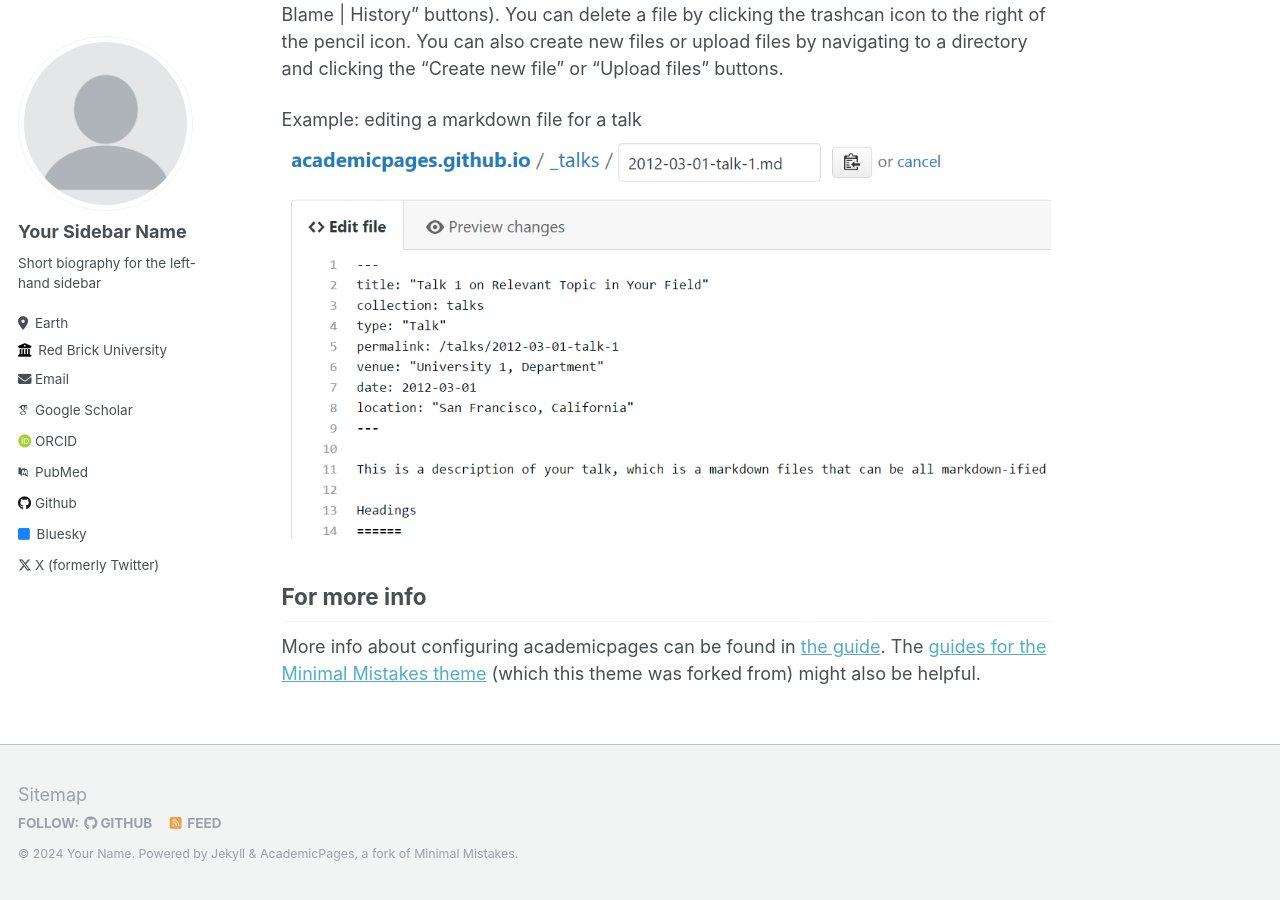
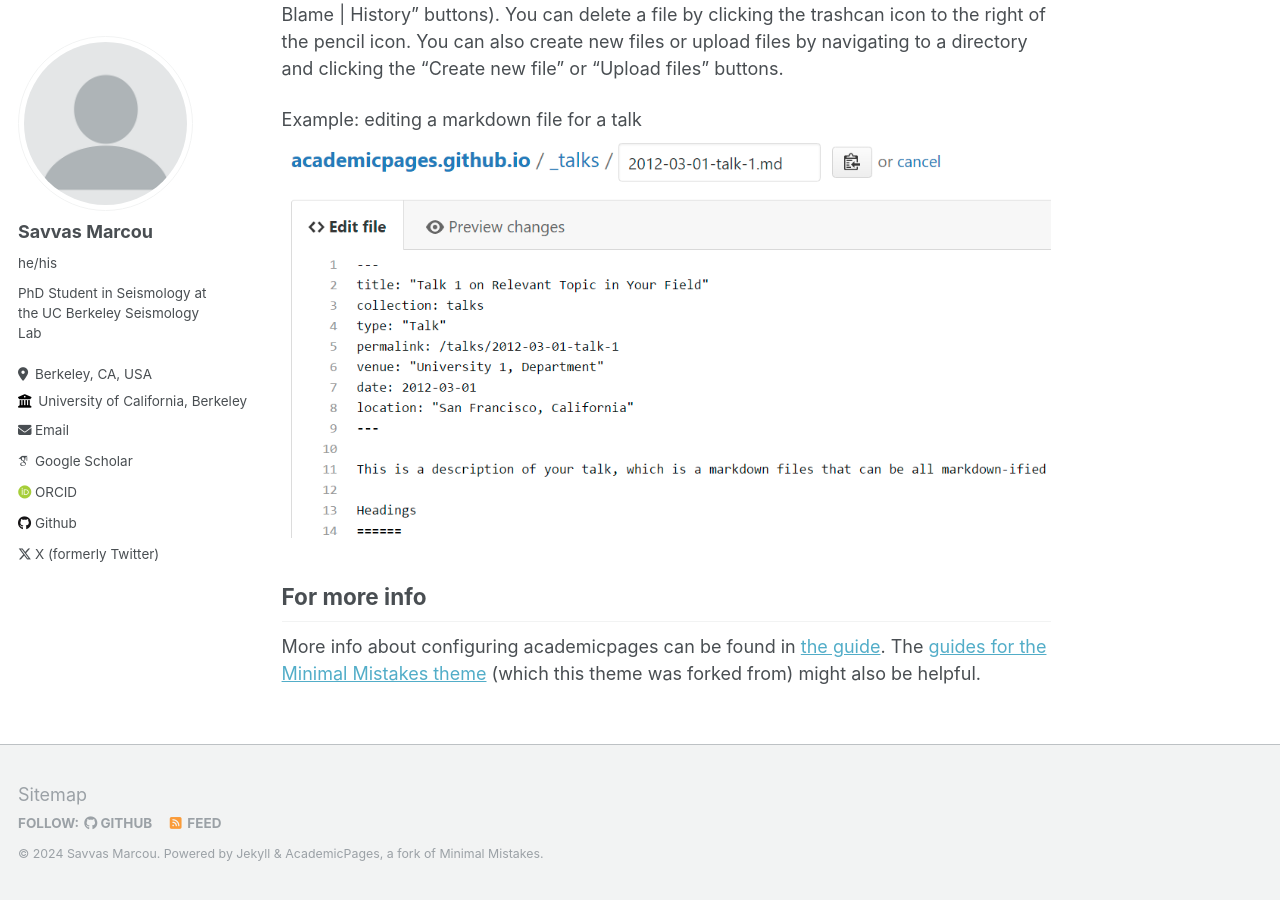
Before and after one commit to seismo-savi/seismo-savi.github.io, a Jekyll site: the page built from _pages/about.md, in a window 1280 px wide and 900 px high, scrolled down 2463 px. Built offline with Jekyll 4.4.1, drawn with Linux system fonts in a browser that asks for light colours; some web fonts are replaced; some of the changed text lies outside the part shown.

Commit message:
Update _config.yml

```diff
--- a/_config.yml
+++ b/_config.yml
@@ -8,13 +8,13 @@
 
 # Basic Site Settings
 locale                   : "en-US"
-title                    : "Your Name / Site Title"
+title                    : "Savvas Marcou"
 title_separator          : "-"
-name                     : &name "Your Name"
-description              : &description "personal description"
-url                      : https://academicpages.github.io # the base hostname & protocol for your site e.g. "https://mmistakes.github.io"
+name                     : &name "Savvas Marcou"
+description              : &description "Berkeley SeismoLab PhD Student"
+url                      : https://seismo-savi.github.io # the base hostname & protocol for your site e.g. "https://mmistakes.github.io"
 baseurl                  : "" # the subpath of your site, e.g. "/blog"
-repository               : "academicpages/academicpages.github.io"
+repository               : "seismo-savi/seismo-savi.github.io"
 
 # Site Author - The following control what appear as part of the author content on the side bar.
 #               If a field is blank the icon and link will not appear, otherwise it will be shown.
@@ -22,32 +22,32 @@ repository               : "academicpages/academicpages.github.io"
 author:
   # Biographic information
   avatar           : "profile.png"
-  name             : "Your Sidebar Name"
-  pronouns         : # example: "she/her"
-  bio              : "Short biography for the left-hand sidebar"
-  location         : "Earth"
-  employer         : "Red Brick University"
+  name             : "Savvas Marcou"
+  pronouns         : "he/his" # example: "she/her"
+  bio              : "PhD Student in Seismology at the UC Berkeley Seismology Lab"
+  location         : "Berkeley, CA, USA"
+  employer         : "University of California, Berkeley"
   uri              : # URL
-  email            : "none@example.org"
+  email            : "savvas.marcou@berkeley.edu"
 
   # Academic websites
   arxiv            : # URL - Update with the correct link to your profile
-  googlescholar    : "https://scholar.google.com/citations?user=PS_CX0AAAAAJ"
+  googlescholar    : "https://scholar.google.com/citations?user=YS7fKngAAAAJ&hl=en"
   impactstory      : # URL
-  orcid            : "http://orcid.org/yourorcidurl"
-  pubmed           : "https://www.ncbi.nlm.nih.gov/pubmed/?term=john+snow"
+  orcid            : "http://orcid.org/0000-0003-3961-773X"
+  pubmed           : # URL
   researchgate     : # URL
 
   # Repositories and software development
   bitbucket        : # Username - Update with your username on the site
   codepen          : # Username
   dribbble         : # Username
-  github           : "academicpages"
+  github           : "seismo-savi"
   kaggle           : # Username
   stackoverflow    : # User number or user number and name (i.e., use "1" or "1/jeff-atwood")
 
   # Social media
-  bluesky          : "bsky.app" # Replace this with you Bluesky username
+  bluesky          : # Replace this with you Bluesky username
   facebook         : # Username
   flickr           : # Username
   foursquare       : # Username
@@ -64,7 +64,7 @@ author:
   steam            : # Username
   telegram         : # URL
   tumblr           : # Username
-  twitter          : "UniofOxford"  # Replace this with your X / Twitter handle
+  twitter          : "SaviMarquez"  # Replace this with your X / Twitter handle
   vine             : # Username
   weibo            : # Username
   wikipedia        : # Username
```
